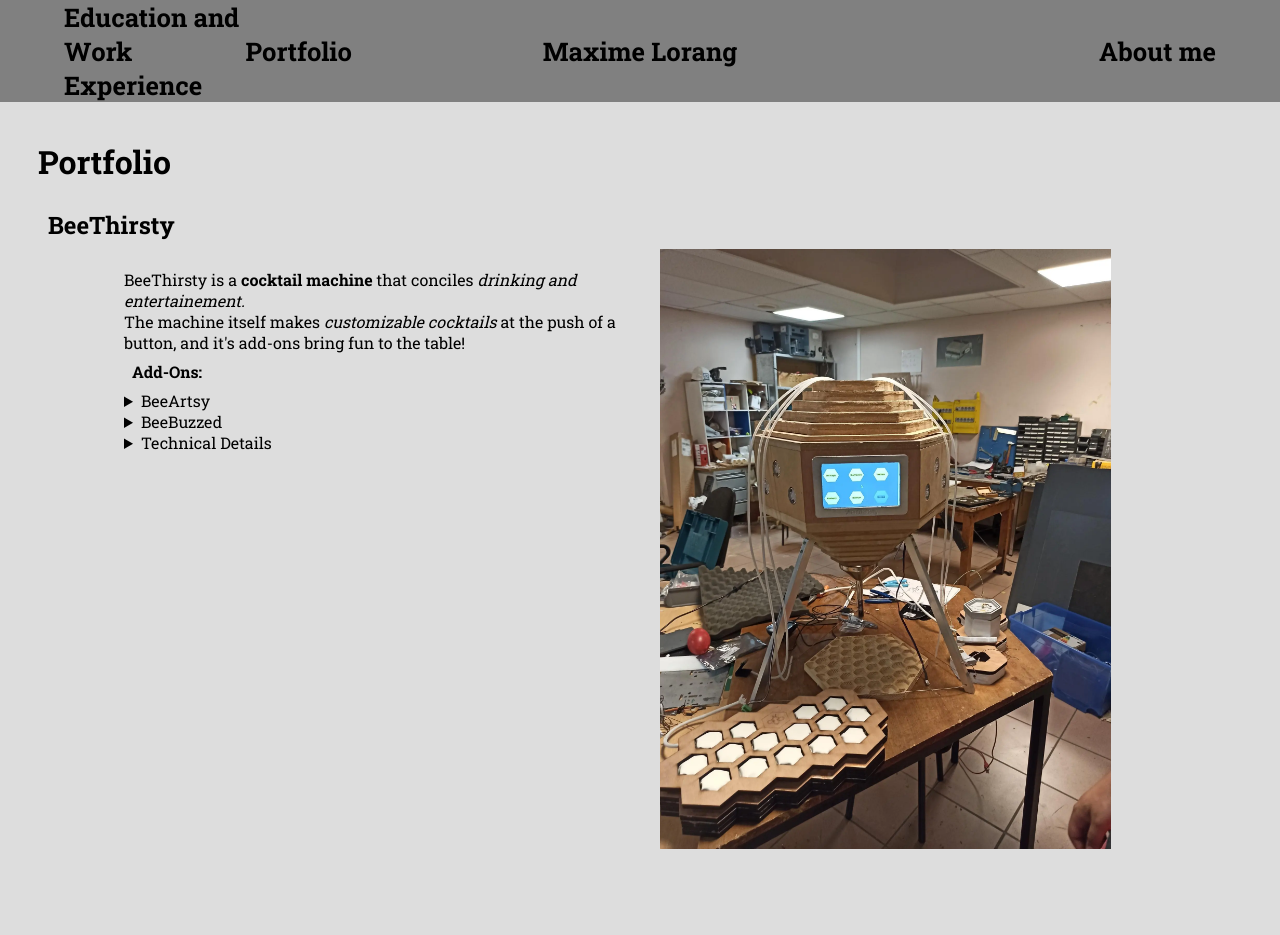
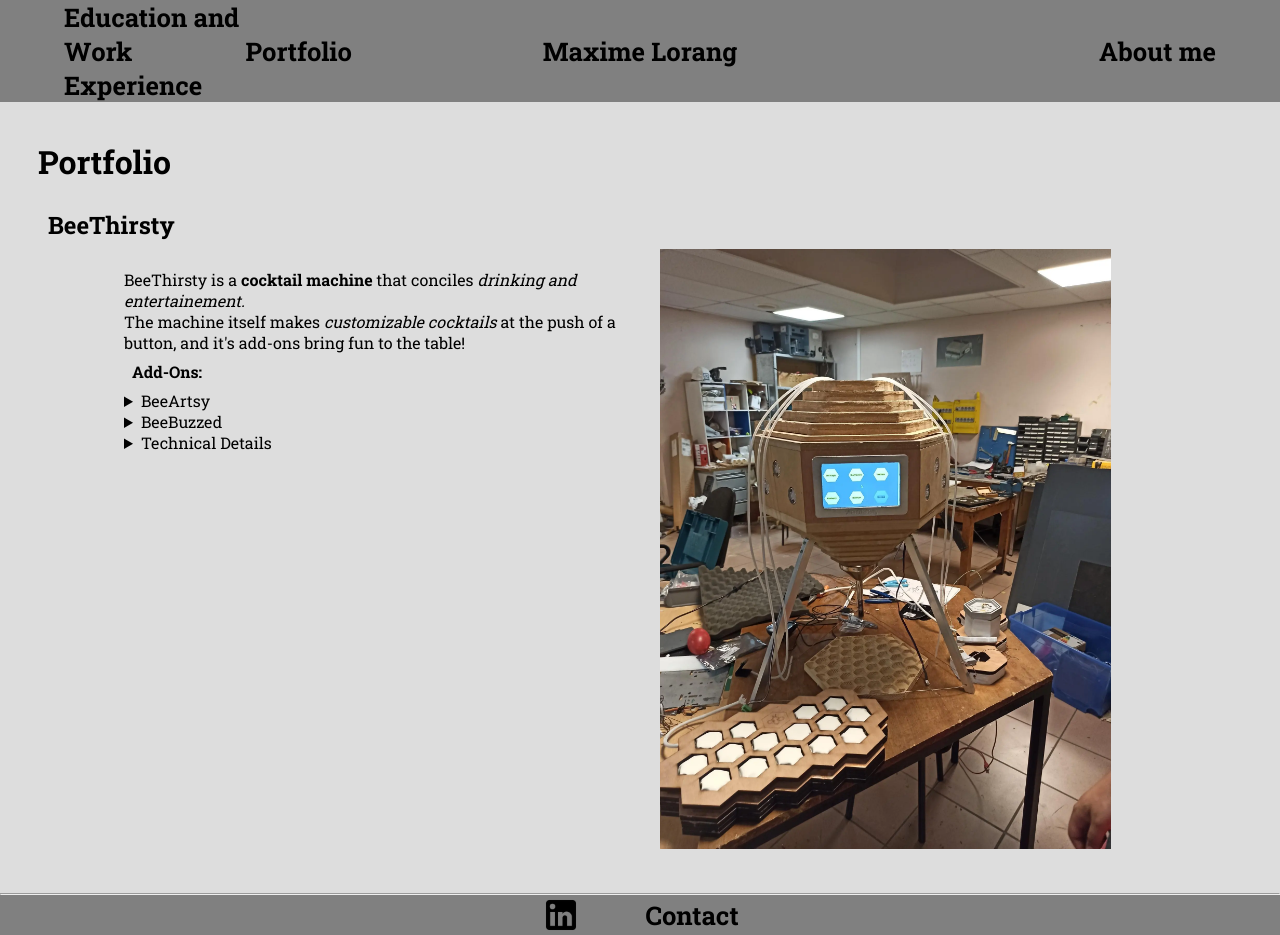
Before and after one commit to himbousgrimbous/cse134-hw3, a plain HTML site: page pages/Portfolio.html in a window 1280 px wide. Before the commit the page ends 883 px from the top, so only its background shows below. Drawn offline with Linux system fonts and the light colour scheme.

Commit message:
some responsive design aspect addressed

```diff
--- a/pages/Portfolio.html
+++ b/pages/Portfolio.html
@@ -93,17 +93,18 @@
             </div>
         </article>
     </main>
-    <!--<footer>
+    <footer>
         <hr>
-        <a href="https://www.linkedin.com/in/maxime-lorang/" class="center">
+            <nav>
+            <a class="navLink" id="footerLeft" href="https://www.linkedin.com/in/maxime-lorang/">
+                    <img src="/images/linkedin.ico" alt="Linkedin" height="40">
+            </a>
+            <a class="navLink" id="footerRight" href="/pages/contact.html">
 
-                linkedin
-        </a>
-        <a href="contact.html" class="center">
-
-                Contact
-        </a>
-    </footer>-->
+                    Contact
+            </a>
+        </nav>
+    </footer>
 </body>
 
 
--- a/stylesheets/PortfolioStyles.css
+++ b/stylesheets/PortfolioStyles.css
@@ -6,8 +6,12 @@
         margin-left: var(--pad);
         margin-right: var(--pad);
 
+        overflow: scroll;
+
     }
 }
+
+/*This layout is what I found worked best for all screen sizes*/
 
 #pic{
     flex: 1;
--- a/stylesheets/styles.css
+++ b/stylesheets/styles.css
@@ -28,9 +28,11 @@ body {
     'header'
     'main'
     'footer';
-    grid-template-rows: auto 2fr auto;  /*always places footer at the bottom*/
+
+    grid-template-rows: auto 1fr auto;  /*always places footer at the bottom*/
 
     background-color: var(--fillcolor);
+
 
 }
 
@@ -47,7 +49,10 @@ body {
 main{
     padding: 20px;
     margin: 10px;
+
+    grid-area: 'main';
     flex-grow: 1;
+
     animation: fade ease-in 1s;
 	animation-iteration-count: 1;
 	animation-fill-mode: forwards;
@@ -72,7 +77,16 @@ nav{
 header, footer{
     background-color: var(--hfColor);
     font-size:1.6rem;
+}
 
+header{
+    grid-area: 'header';
+}
+
+footer{
+    grid-area: 'footer';
+    position: sticky;
+    top: 100vh;
 }
 
 h1,h2,h3,h4 {
```
Also changed, not shown: pages/contact.html (+6 -0 lines), stylesheets/EdnWorkStyles.css (+8 -1 lines).
